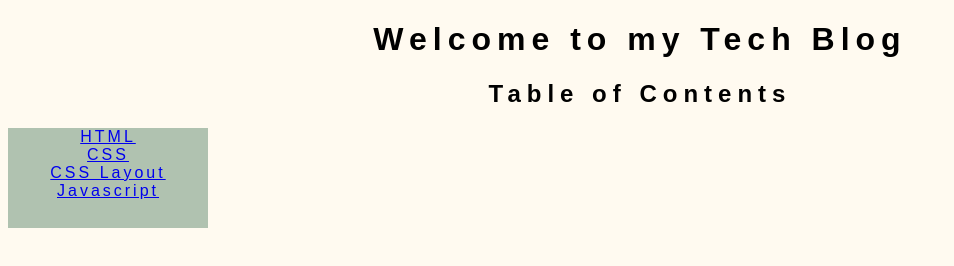
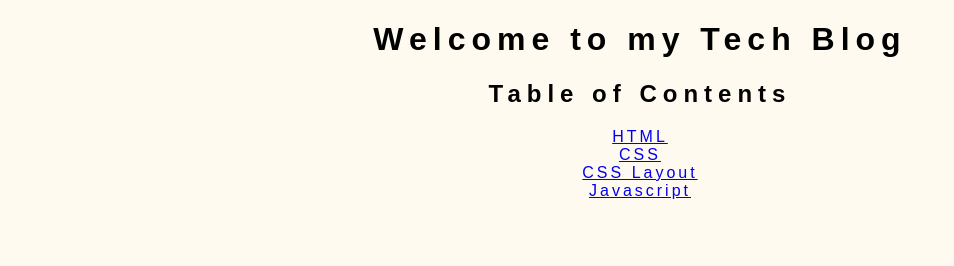
Before and after one commit to Hally-albeno/techblog, a plain HTML site: page index.html in a window 1280 px wide. Shown: the whole page, without its empty margins (0-954 px from the left). Drawn offline with Linux system fonts and the light colour scheme.

Commit message:
Update style.css

```diff
--- a/style.css
+++ b/style.css
@@ -13,7 +13,9 @@ ul{
     margin-bottom: 0px;
     margin-left: 0px;
     margin-right: 0px;
-  position: center;
+    display: inline;
+    text-align: center;
+
 }
 body{
   background-color: rgb(255,250,240);
```
